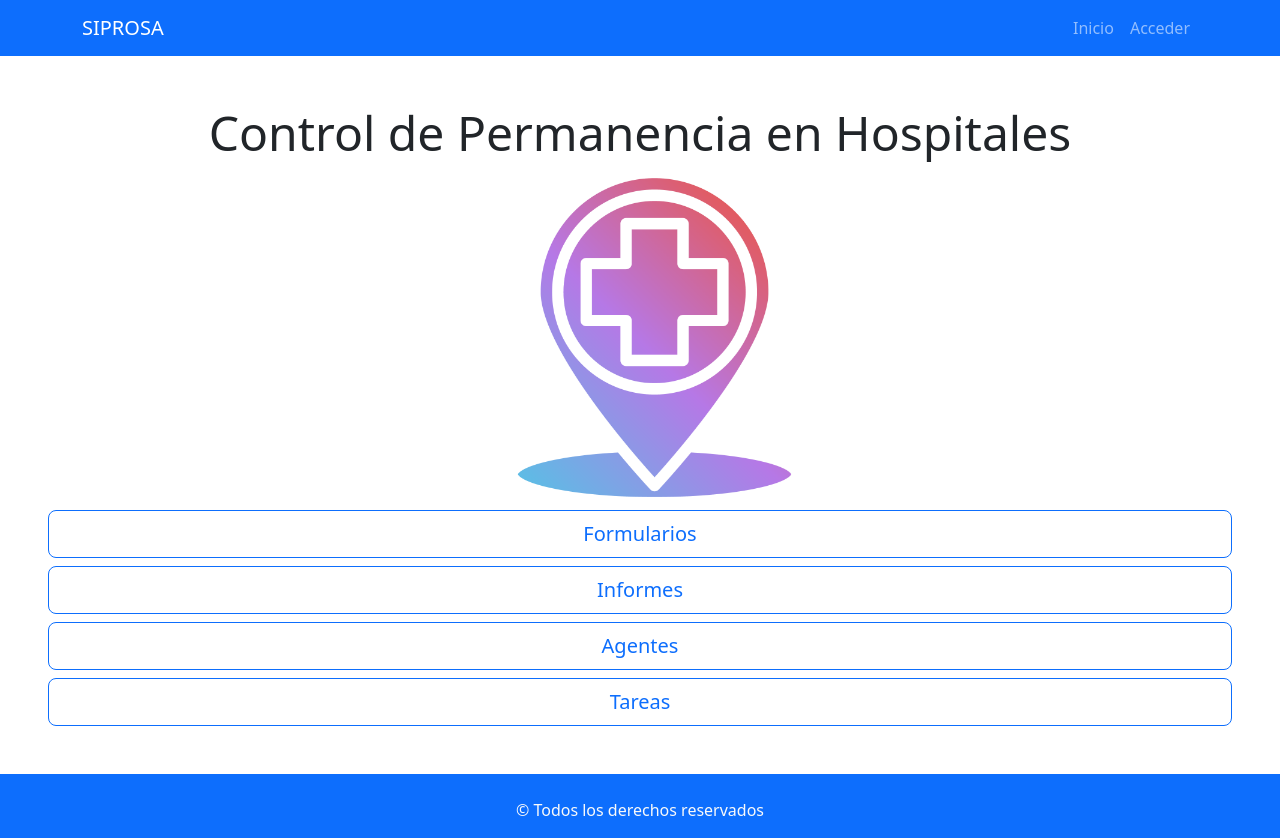
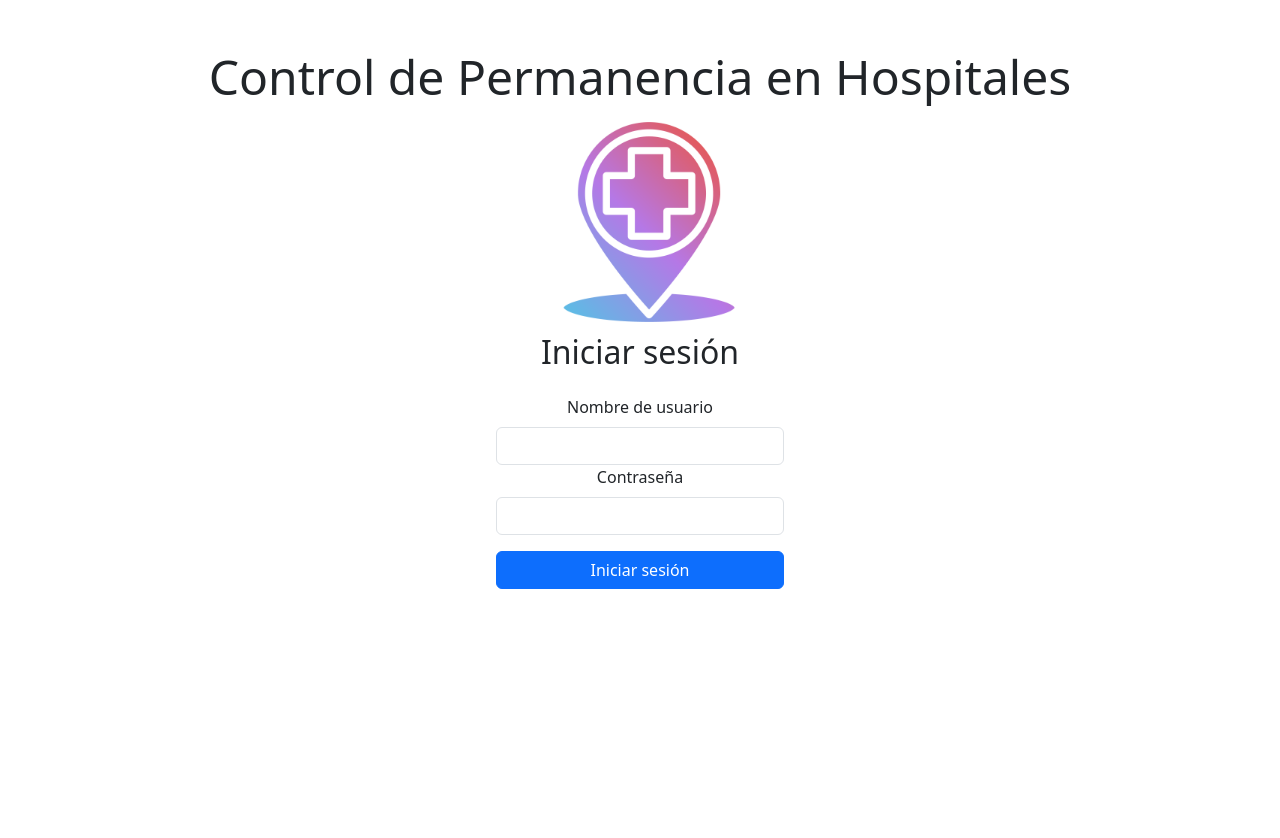
Before and after one commit to jcarloszo/ProyectoFinalFrankestein, a React (Vite) app: page /login in a window 1280 px wide. After the commit the page ends 800 px from the top, so only its background shows below. Built offline with nearby package versions, Linux system fonts and the light colour scheme.

Commit message:
se creo las rutas

```diff
--- a/package.json
+++ b/package.json
@@ -14,6 +14,8 @@
     "react": "^18.2.0",
     "react-bootstrap": "^2.9.1",
     "react-dom": "^18.2.0",
+    "react-hook-form": "^7.48.2",
+    "react-router-dom": "^6.18.0",
     "sweetalert2": "^11.9.0",
     "sweetalert2-react-content": "^5.0.7"
   },
--- a/src/App.jsx
+++ b/src/App.jsx
@@ -1,56 +1,17 @@
-import Container from 'react-bootstrap/Container';
-import Nav from 'react-bootstrap/Nav';
-import Navbar from 'react-bootstrap/Navbar';
 import "bootstrap/dist/css/bootstrap.min.css";
-import Logo from "../src/assets/Logo.png"
-import Button from 'react-bootstrap/Button';
-
+import { BrowserRouter, Routes, Route } from 'react-router-dom';
+import Inicio from './components/views/Inicio';
+import Login from "./components/views/Login";
 
 function App() {
   return (
     <>
-    <Navbar expand="lg" className="bg-primary" data-bs-theme="dark">
-      <Container>
-        <Navbar.Brand href="#home">SIPROSA</Navbar.Brand>
-        <Navbar.Toggle aria-controls="basic-navbar-nav" />
-        <Navbar.Collapse id="basic-navbar-nav" className='justify-content-end'>
-          <Nav className="ml-auto">
-            <Nav.Link href="#home">Inicio</Nav.Link>
-            <Nav.Link href="#link">Acceder</Nav.Link>
-          </Nav>
-        </Navbar.Collapse>
-      </Container>
-    </Navbar>
-    <section className='m-5'>
-      <h1 className='text-center display-5'>Control de Permanencia en Hospitales</h1>
-      <div className='text-center'>
-        <img className="p-2 imagenInicio" src={Logo} alt="Logo App" />
-      </div>
-      <div>
-      <div className="d-grid gap-2">
-      <Button variant="outline-primary" size="lg">
-        Formularios
-      </Button>
-      <Button variant="outline-primary" size="lg">
-        Informes
-      </Button>
-      <Button variant="outline-primary" size="lg">
-        Agentes
-      </Button>
-      <Button variant="outline-primary" size="lg">
-        Tareas
-      </Button>
-    </div>
-      </div>
-    </section>
-
-    <div className="bg-primary text-light pt-3">
-      <Container>
-        <div className="pt-2 text-center">
-          <p>&copy; Todos los derechos reservados</p>
-        </div>
-      </Container>
-    </div>
+    <BrowserRouter>
+      <Routes>
+        <Route exact path='/' element={<Inicio></Inicio>}></Route>
+        <Route exact path='/login' element={<Login></Login>}></Route>
+      </Routes>
+    </BrowserRouter>
 
     </>
   );
--- a/src/components/views/Inicio.jsx
+++ b/src/components/views/Inicio.jsx
@@ -2,7 +2,7 @@ import Container from 'react-bootstrap/Container';
 import Nav from 'react-bootstrap/Nav';
 import Navbar from 'react-bootstrap/Navbar';
 import "bootstrap/dist/css/bootstrap.min.css";
-import Logo from "../src/assets/Logo.png"
+import Logo from "../../assets/Logo.png"
 import Button from 'react-bootstrap/Button';
 
 
--- a/src/components/views/Login.jsx
+++ b/src/components/views/Login.jsx
@@ -1,7 +1,7 @@
 import React, { useState } from 'react';
 import { Form, Button, Alert } from 'react-bootstrap';
 import "bootstrap/dist/css/bootstrap.min.css";
-import Logo from "../src/assets/Logo.png"
+import Logo from "../../assets/Logo.png"
 
 const Login = () => {
     const [username, setUsername] = useState('');
```
Also changed, not shown: 1 other file (tests, documents, lock files or other folders).
